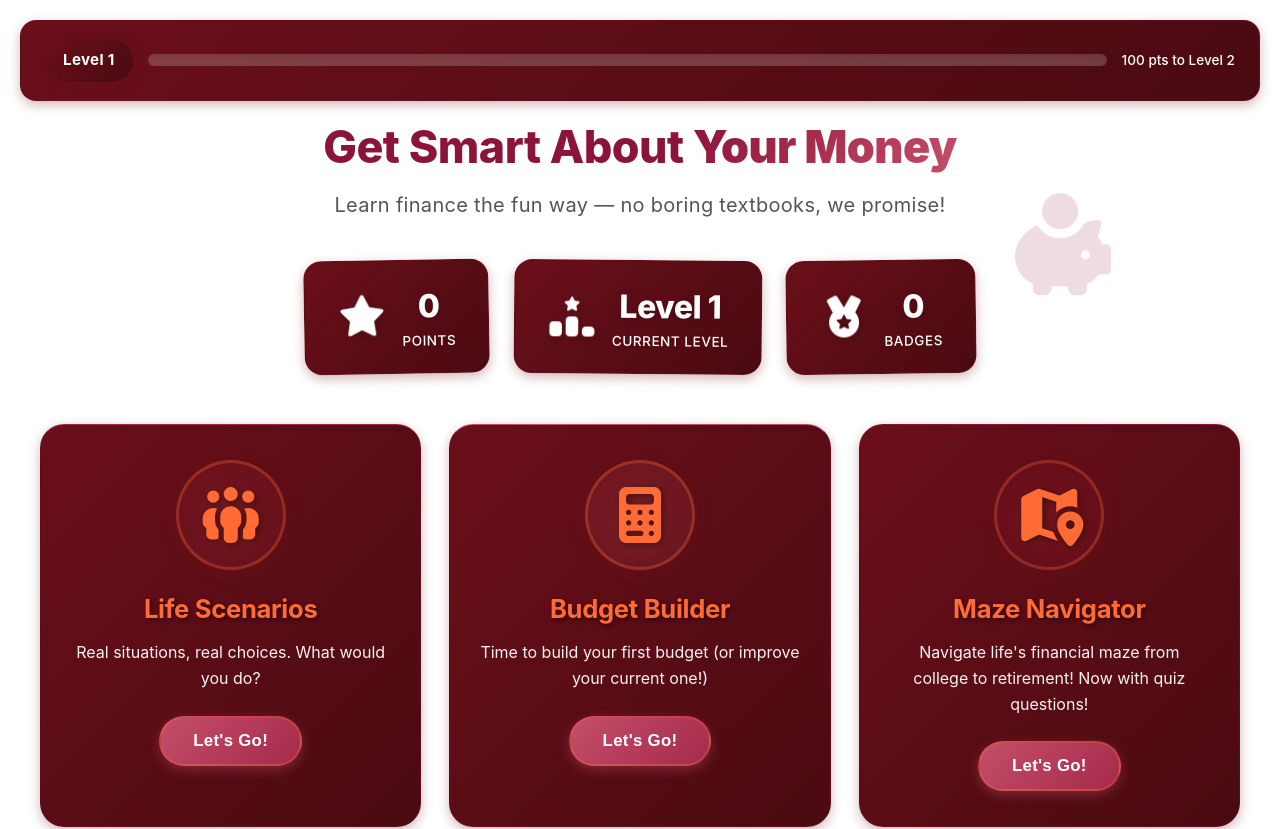
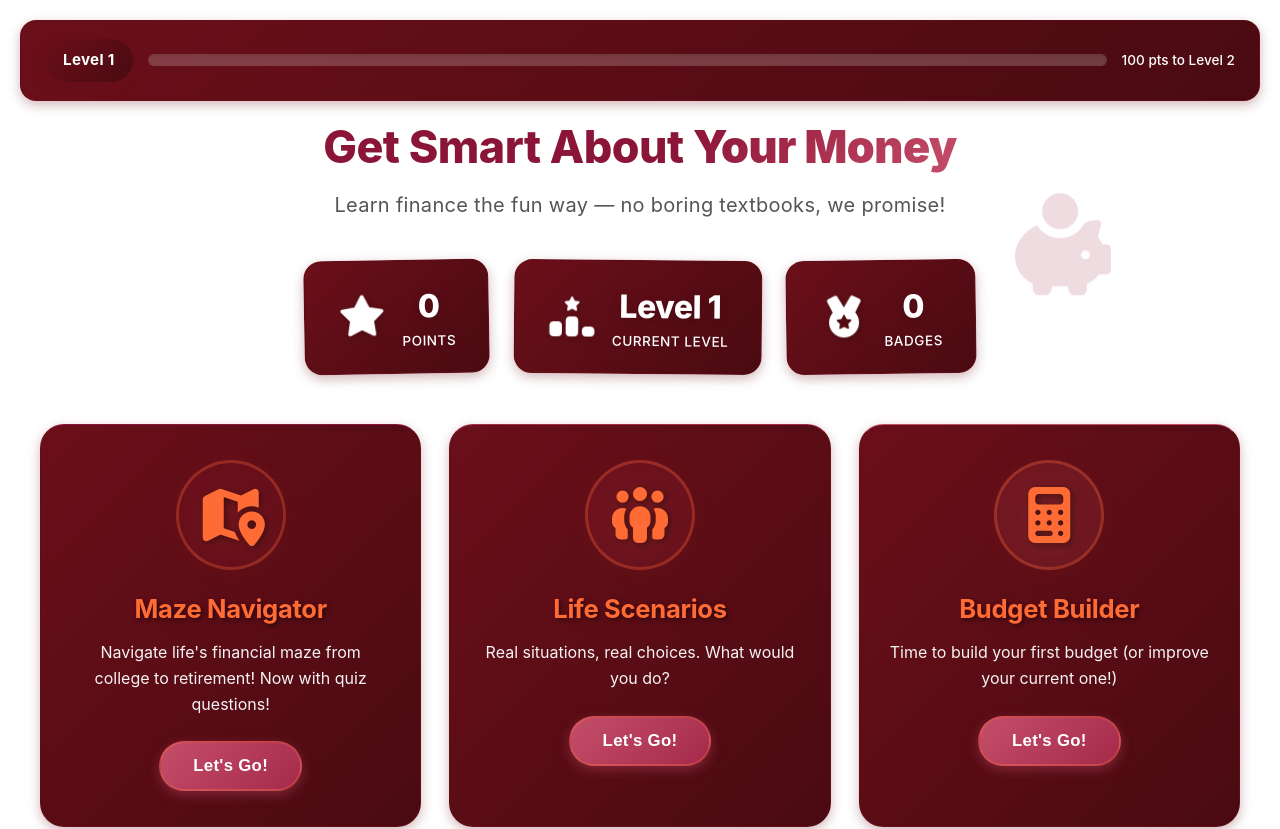
Before and after one commit to mohnish-dev/bulldawg_hackers, a React (Vite) app: page / in a window 1280 px wide. Shown: the top 829 px of the page. Built offline with nearby package versions, Linux system fonts and the light colour scheme.

Commit message:
Reorder modules: Maze Navigator first, Life Scenarios middle, Budget Builder last

```diff
--- a/src/components/FinancialWellness/FinancialWellness.jsx
+++ b/src/components/FinancialWellness/FinancialWellness.jsx
@@ -18,6 +18,13 @@ const FinancialWellness = () => {
 
   const modules = [
     {
+      id: 'maze',
+      title: 'Maze Navigator',
+      icon: 'fa-solid fa-map-location-dot',
+      description: 'Navigate life\'s financial maze from college to retirement! Now with quiz questions!',
+      color: '#8B1538'
+    },
+    {
       id: 'scenario',
       title: 'Life Scenarios',
       icon: 'fa-solid fa-people-group',
@@ -30,13 +37,6 @@ const FinancialWellness = () => {
       icon: 'fa-solid fa-calculator',
       description: 'Time to build your first budget (or improve your current one!)',
       color: '#C44E6A'
-    },
-    {
-      id: 'maze',
-      title: 'Maze Navigator',
-      icon: 'fa-solid fa-map-location-dot',
-      description: 'Navigate life\'s financial maze from college to retirement! Now with quiz questions!',
-      color: '#8B1538'
     }
   ];
 
```
